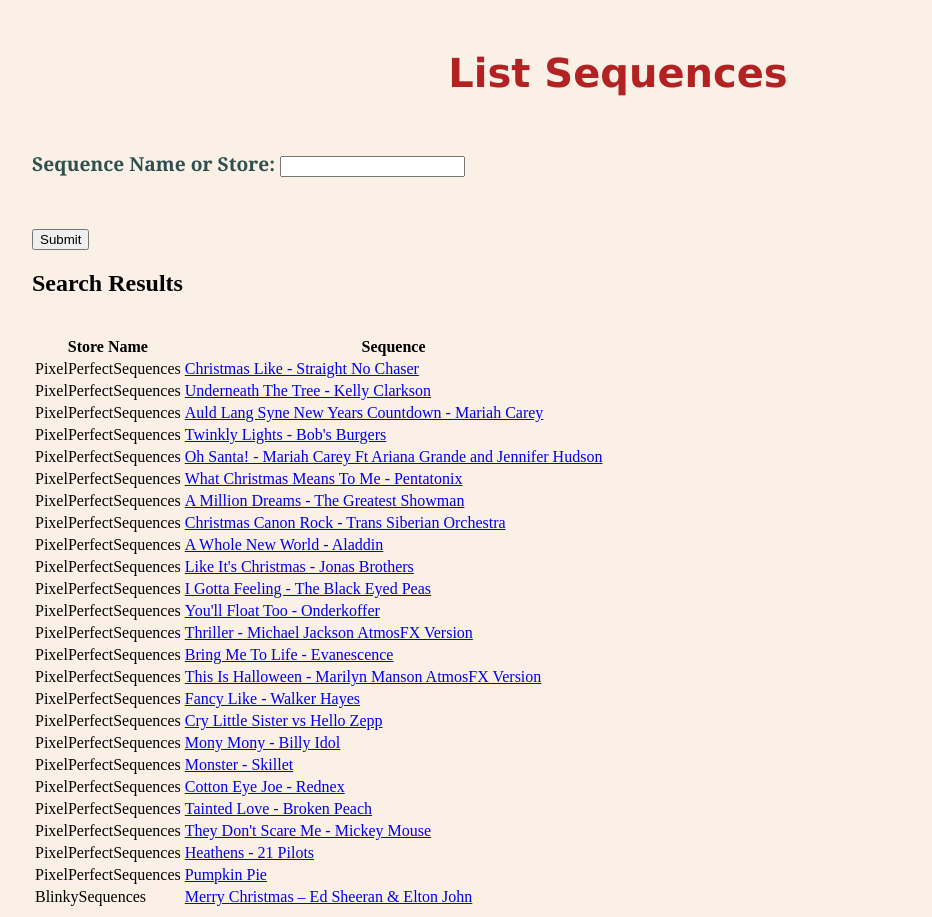
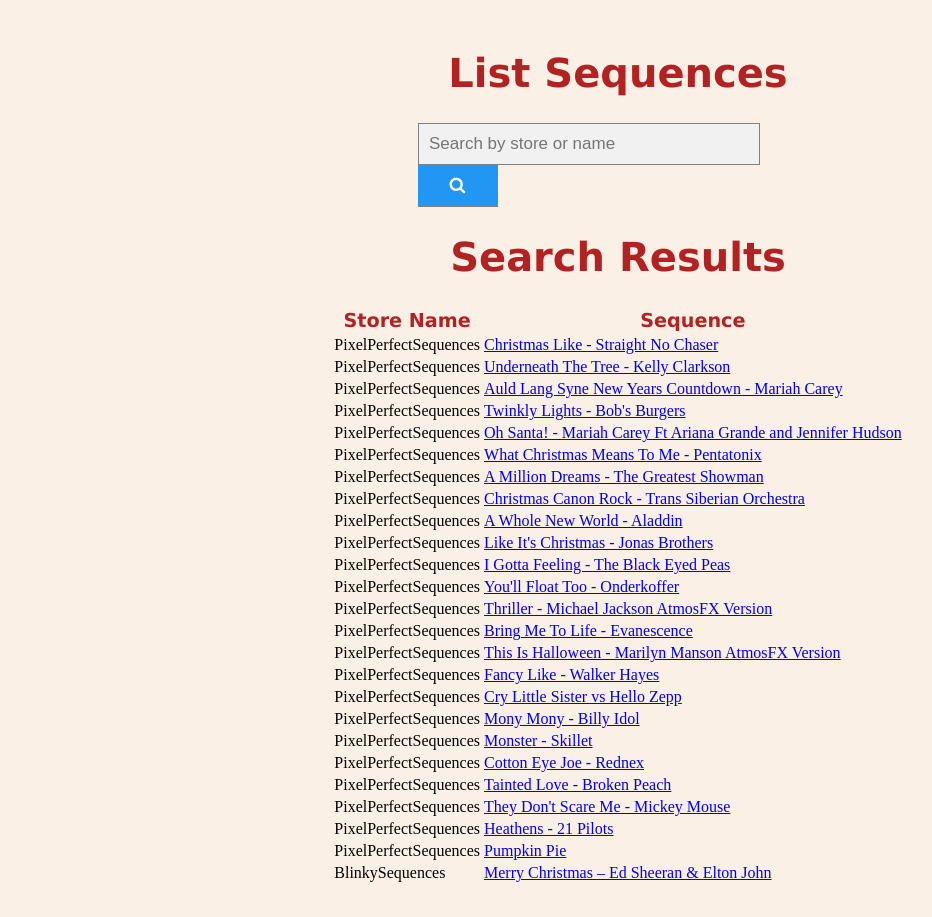
Before and after one commit to derwin12/mywebscrape, a Flask app: page / in a window 1280 px wide. Shown: the whole page, without its empty margins (68-1000 px from the left). After the commit the page ends 882 px from the top, so only its background shows below. Run offline with Flask 2, Linux system fonts and the light colour scheme; data comes from the database, SQL or seed files in the repository.

Commit message:
Update look

```diff
--- a/app/static/main.css
+++ b/app/static/main.css
@@ -15,3 +15,43 @@
 	font-size: 2.5em;
 	color: FireBrick;
 }
+
+h2 {
+	font-family: Verdana, Geneva, sans-serif;
+	font-size: 2.0em;
+	color: FireBrick;
+}
+
+th {
+	font-family: Verdana, Geneva, sans-serif;
+	font-size: 1.2em;
+	color: FireBrick;
+}
+
+form.search input[type=text] {
+  padding: 10px;
+  font-size: 17px;
+  border: 1px solid grey;
+  float: left;
+  width: 80%;
+  background: #f1f1f1;
+}
+form.search button {
+  float: left;
+  width: 20%;
+  padding: 10px;
+  background: #2196F3;
+  color: white;
+  font-size: 17px;
+  border: 1px solid grey;
+  border-left: none;
+  cursor: pointer;
+}
+form.search button:hover {
+  background: #0b7dda;
+}
+form.search::after {
+  content: "";
+  clear: both;
+  display: table;
+}
--- a/app/templates/sequence.html
+++ b/app/templates/sequence.html
@@ -1,25 +1,20 @@
 <!DOCTYPE html>
 <html lang="en">
 <head>
+    <meta name="viewport" content="width=device-width, initial-scale=1">
+    <link rel="stylesheet"
+          href="https://cdnjs.cloudflare.com/ajax/libs/font-awesome/4.7.0/css/font-awesome.min.css">
     <link rel="stylesheet" href='/static/main.css' />
 </head>
 <body>
-<center>
-    <h1>{{title}}</h1>
-</center>
-<FORM action="{{url_for('sequence')}}" method="post">
-    <p>
-        <br>
-        <b>Sequence Name or Store:</b>
-        <input name="search_string" type="text" value="{{request.form.sequence}}"><br/>
-    </p>
-    <p><br>
-        <input name="request" type="Submit" value="Submit"><br/>
-    </p>
+    <h1><center>{{title}}</center></h1>
+    <form class="search" action="{{url_for('sequence')}}" method="post" style="margin:auto;max-width:400px">
+        <input name="search_string" type="text" placeholder="Search by store or name" value="{{request.form.sequence}}"><button type="submit"><i class="fa fa-search"></i></button></form>
+    <p></p>
     {% if sequences %}
+    <center>
     {% if sequences[0] %}
-    <h2>Search Results</h2>
-    <br>
+        <h1>Search Results</h1>
     <div id="results">
         <table class="table table-striped">
             <thead>
@@ -36,9 +31,10 @@
         </table>
     </div>
     {% else %}
-    <i>Nothing Found</i>
+        <h1>Search Results</h1>
+        <h2>Nothing Found</h2>
     {% endif %}
+    </center>
     {% endif %}
-</FORM>
 </body>
 </html>
```
